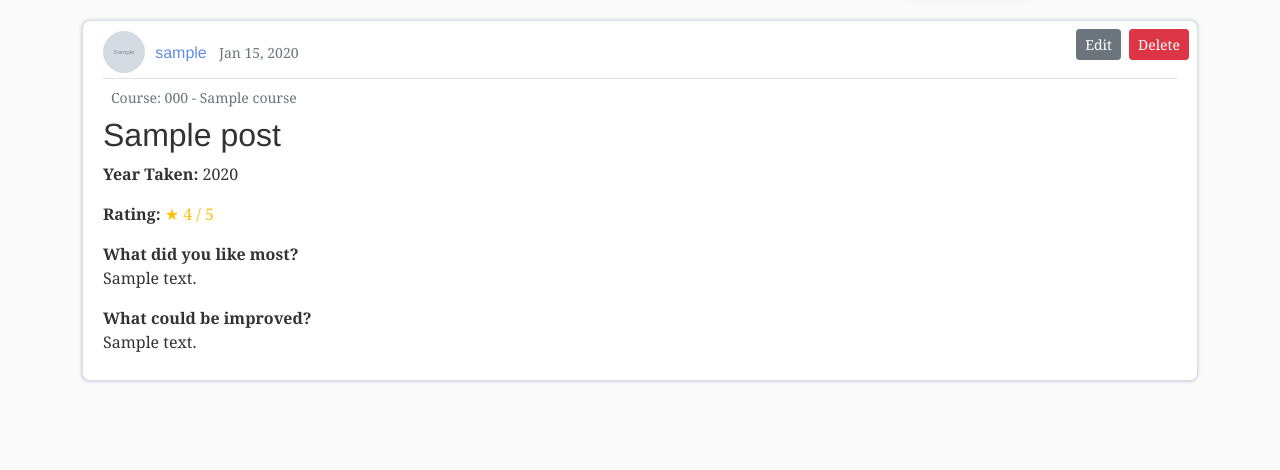
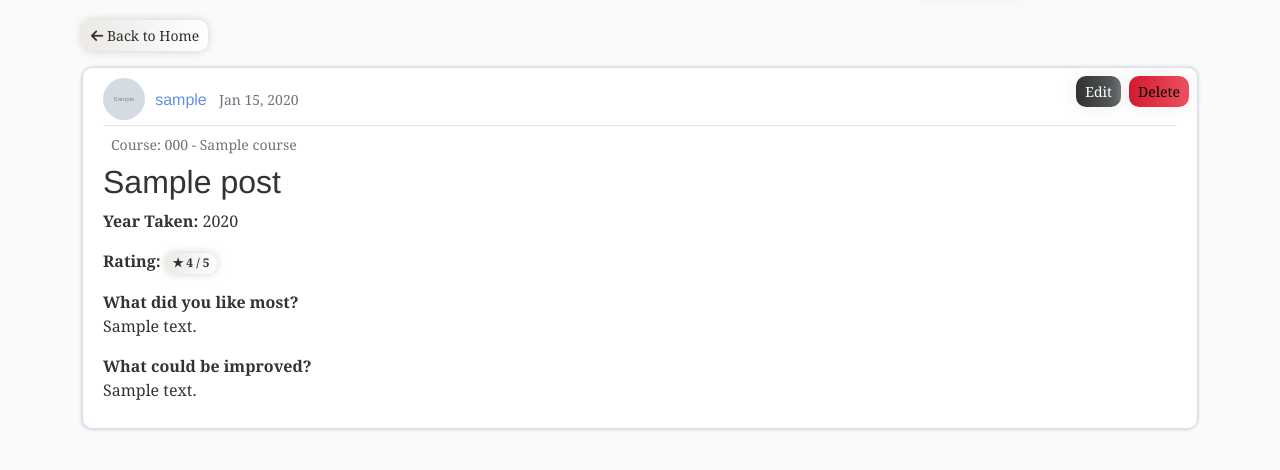
Before and after one commit to hi-aryan/social-network, a Flask app: page /post/1 in a window 1280 px wide. Shown: the part 60-530 px from the top of the page. Run offline with Flask 3, Linux system fonts and the light colour scheme; a user stored in the database is signed in; tables that the repository leaves empty hold one stand-in row (values such as "Sample post"); grey boxes marked "Sample" are stand-in pictures.

Commit message:
styling and stuff

```diff
--- a/flasknetwork/static/css/main.css
+++ b/flasknetwork/static/css/main.css
@@ -1,3 +1,10 @@
+.form-control,
+.form-control-lg,
+.form-select,
+.form-control-lg {
+  border-radius: 10px;
+}
+
 body {
   background: #fafafa;
   color: #333333;
@@ -28,7 +35,7 @@ h1, h2, h3, h4, h5, h6 {
   background: #ffffff;
   padding: 10px 20px;
   border: 1px solid #dddddd;
-  border-radius: 8px;
+  border-radius: 10px;
   margin-bottom: 20px;
   box-shadow: -1px 1px 3px 0 rgba(32, 18, 183, 0.15),
               1px -1px 3px 0 rgba(30, 132, 157, 0.15);
@@ -80,7 +87,12 @@ a.review-title:hover {
 }
 
 .review-metadata a:hover {
-  color: #333;
+  color: #2953a2;
+  text-decoration: none;
+}
+
+a.author-link:hover {
+  color: #2953a2;
   text-decoration: none;
 }
 
@@ -141,7 +153,7 @@ a.review-title:hover {
   margin: 0.25rem;
   padding: 0.25rem;
   border: 1px solid #ddd;
-  border-radius: 16px;
+  border-radius: 20px;
   background: #f8f9fa;
   text-align: center;
   cursor: pointer;
@@ -158,7 +170,14 @@ a.review-title:hover {
 
 /* when the radio is checked, style its label */
 .rating-group .form-check-input:checked + .rating-box {
-  box-shadow: 0 0 12px rgba(255,193,7,0.9);
+  box-shadow: 0 0 12px rgb(255, 193, 7);
+  background: linear-gradient(90deg,rgba(67, 34, 0, 0.95) 0%, rgb(159, 82, 0, 0.95) 50%, rgb(67, 34, 0, 0.95) 100%);
+}
+.rating-group .form-check-input[value="5"]:checked + .rating-box {
+  /* custom 5-star gradient: */
+  background: linear-gradient(90deg,rgba(13, 117, 56, 1) 0%, rgba(13, 184, 84, 1) 50%, rgba(13, 117, 56, 1) 100%);
+
+  /* background: linear-gradient(to right, #45B649 0%, #DCE35B  51%, #45B649  100%); */
 }
 .rating-group .form-check-input:checked + .rating-box .star {
   color: #ffc107;
@@ -210,7 +229,7 @@ a.review-title:hover {
   /* keep interior transparent; draw gradient on the border */
   background:
     linear-gradient(var(--bs-body-bg, #fafafa), var(--bs-body-bg, #fafafa)) padding-box,
-    linear-gradient(to right, #a7bfe8 0%, #6190e8 51%, #a7bfe8 100%) border-box;
+    linear-gradient(to right, #abc1e7 0%, #5889e4 51%, #abc1e7 100%) border-box;
   background-size: auto, 200% auto;
   background-position: left center;
   transition: background-position 0.5s ease;
@@ -236,7 +255,6 @@ a.review-title:hover {
 .gradient-anim--white {
   background-image: linear-gradient(to right, #ECE9E6 0%, #FFFFFF  51%, #ECE9E6  100%);
   color: rgb(47, 47, 47);
-  box-shadow: 0 0 10px #05050550;
 }
 
 .gradient-anim--white-reverse {
@@ -248,17 +266,29 @@ a.review-title:hover {
 .gradient-anim--yellow {
   background-image: linear-gradient(to right, #EDDE5D 0%, #F09819  51%, #EDDE5D  100%);
   box-shadow: 0 0 20px #eee;
-  border-radius: 4px;
 }
 
 .gradient-anim--green {
-  background-image: linear-gradient(to right, #45B649 0%, #DCE35B  51%, #45B649  100%);
+  background-image: linear-gradient(90deg,rgb(108, 170, 135) 0%, rgb(110, 237, 163) 51%, rgb(108, 170, 135) 100%);
+  /* background-image: linear-gradient(to right, #45B649 0%, #DCE35B  51%, #45B649  100%); */
   box-shadow: 0 0 20px #eee;
-  border-radius: 4px;
+}
+
+.gradient-anim--red {
+  background-image: linear-gradient(to right, #d41a30 0%, #ec5062  51%, #d41a30  100%);
+}
+
+.gradient-anim--grey {
+  background-image: linear-gradient(to right, #303233 0%, #5d6062  51%, #303233  100%);
+  color: white
+}
+.gradient-anim--grey:hover {
+  color: white;
+  text-decoration: none;
 }
 
 .gradient-shadow {
-  box-shadow: 0 0 10px #b8b8b895;
+  box-shadow: 0 0 8px #b0b0b095;
 }
 
 
--- a/flasknetwork/templates/account.html
+++ b/flasknetwork/templates/account.html
@@ -52,7 +52,7 @@
                 </div>
             </fieldset>
             <div class="mb-3">
-                {{ form.submit(class="btn btn-outline-info") }}
+                {{ form.submit(class="btn gradient-anim-outline gradient-shadow") }}
             </div>
         </form>
     </div>
--- a/flasknetwork/templates/courses/detail.html
+++ b/flasknetwork/templates/courses/detail.html
@@ -139,7 +139,10 @@
                              src="{{ url_for('static', filename='profile_pics/' + review.author.image_file) }}"
                              alt="Profile" style="width: 30px; height: 30px;">
                         <div class="ms-2 flex-grow-1">
-                            <small class="d-block fw-bold">{{ review.author.username }}</small>
+                            <a class="d-block fw-bold author-link"
+                            href="{{ url_for('users.user_posts', username=review.author.username) }}">
+                            {{ review.author.username }}
+                            </a>
                             <small class="text-muted">
                                 <i class="fas fa-star text-warning"></i> {{ review.rating }}/5
                             </small>
--- a/flasknetwork/templates/home.html
+++ b/flasknetwork/templates/home.html
@@ -35,7 +35,7 @@
                     </small>
                 </div>
                 <h4 class="mt-2">
-                    <a class="review-title" href="{{ url_for('posts.post', post_id=post.id) }}">{{ post.title }}</a>
+                    <a class="review-title course-link" href="{{ url_for('posts.post', post_id=post.id) }}">{{ post.title }}</a>
                 </h4>
                 <!-- TODO: put the other review metadata here -->
             </div>
--- a/flasknetwork/templates/post.html
+++ b/flasknetwork/templates/post.html
@@ -1,10 +1,15 @@
 {% extends "layout.html" %}
 {% block content %}
+    <div class="mb-3">
+        <a href="{{ url_for('main.home') }}" class="btn btn-sm gradient-anim gradient-anim--white gradient-shadow">
+            <i class="fas fa-arrow-left"></i> Back to Home
+        </a>
+    </div>
     <article class="d-flex align-items-center content-section position-relative post-section">
         {% if post.author == current_user %}
             <div class="post-actions">
-                <a class="btn btn-secondary btn-sm me-1" href="{{ url_for('posts.update_post', post_id=post.id) }}">Edit</a>
-                <button type="button" class="btn btn-danger btn-sm" data-bs-toggle="modal" data-bs-target="#deleteModal">Delete</button>
+                <a class="btn gradient-anim gradient-anim--grey btn-sm me-1" href="{{ url_for('posts.update_post', post_id=post.id) }}">Edit</a>
+                <button type="button" class="btn gradient-anim gradient-anim--red btn-sm" data-bs-toggle="modal" data-bs-target="#deleteModal">Delete</button>
             </div>
         {% endif %}
         <div class="flex-grow-1">
@@ -16,7 +21,7 @@
             <small class="text-secondary ms-2 d-block my-2">Course: {{ post.course.code }} - {{ post.course.name }}</small>
             <h2 class="review-title">{{ post.title }}</h2>
             <p><strong>Year Taken:</strong> {{ post.year_taken }}</p>
-            <p><strong>Rating:</strong> <span class="text-warning">★ {{ post.rating }} / 5</span></p>
+            <p><strong>Rating:</strong> <span class="badge gradient-shadow {{ 'gradient-anim gradient-anim--yellow' if post.rating == 5 else 'gradient-anim gradient-anim--white' }}">★ {{ post.rating }} / 5</span></p>
             <p><strong>What did you like most?</strong><br>{{ post.answer_q1 }}</p>
             <p><strong>What could be improved?</strong><br>{{ post.answer_q2 or '—' }}</p>
         </div>
```
Also changed, not shown: flasknetwork/templates/user_posts.html (+10 -3 lines), usefulSHELL.md (+1 -0 lines), instance/site.db.
